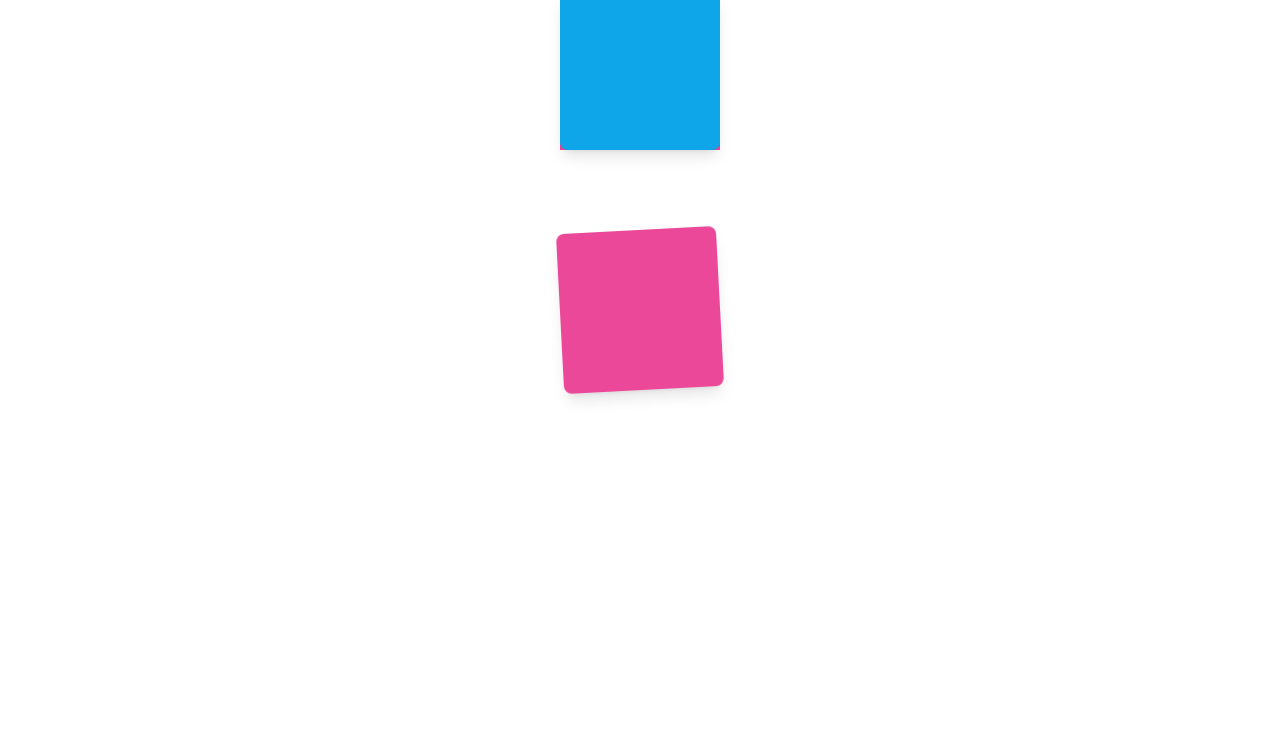
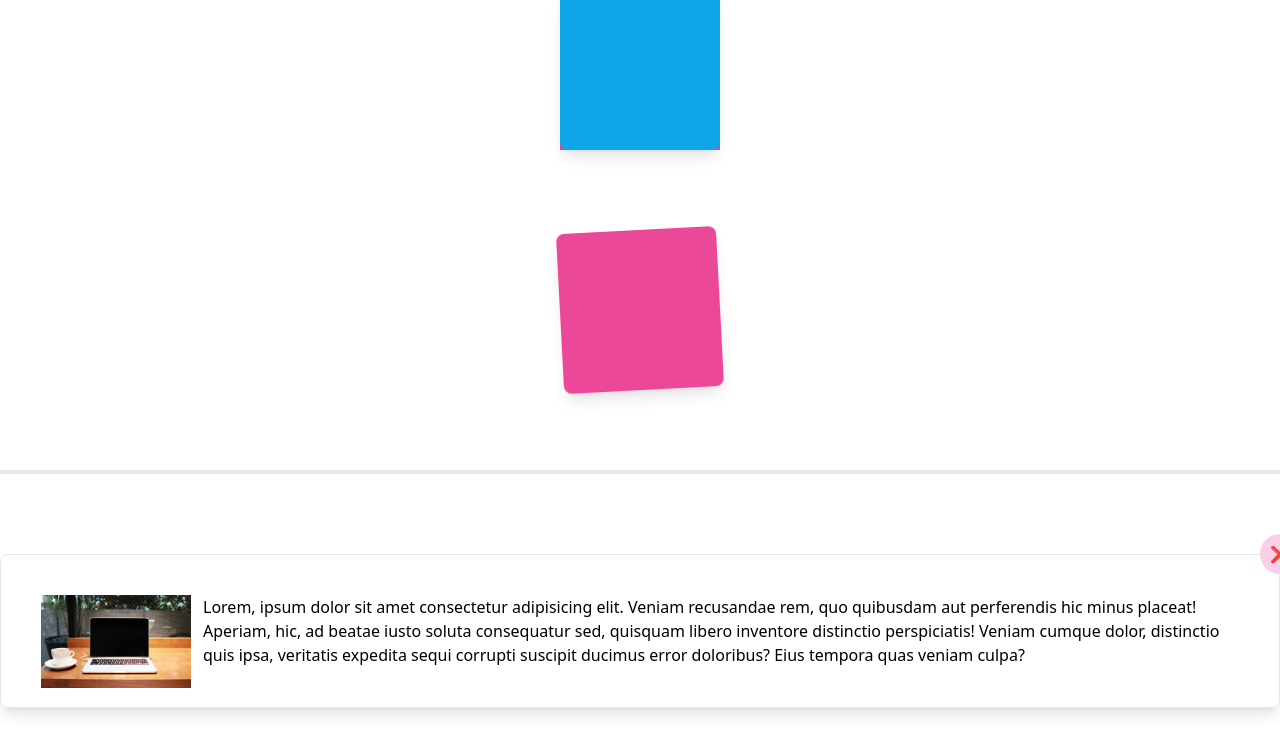
Before and after one commit to MalfinK/belajar-tailwind, a plain HTML site: page index.html in a window 1280 px wide. Shown: the part 3944-4698 px from the top of the page. Drawn offline with nearby package versions, Linux system fonts and the light colour scheme.

Commit message:
commit dulu

```diff
--- a/index.html
+++ b/index.html
@@ -129,6 +129,18 @@
 
     <div class="w-40 h-40 bg-pink-500 mx-auto rounded-lg shadow-lg mt-20 animate-goyang"></div>
 
+    <hr class="my-20 border-t-4">
+
+    <div class="container mx-auto relative">
+      <div class="border rounded-lg shadow-lg p-10">
+        <div class="w-10 h-10 bg-pink-200 rounded-full flex absolute -top-5 -right-5 cursor-pointer"><span class="text m-auto">❌️</span></div>
+        <img src="img/laptop.jpg" alt="Laptop" width="150" class="float-left mr-3">
+        <p>
+          Lorem, ipsum dolor sit amet consectetur adipisicing elit. Veniam recusandae rem, quo quibusdam aut perferendis hic minus placeat! Aperiam, hic, ad beatae iusto soluta consequatur sed, quisquam libero inventore distinctio perspiciatis! Veniam cumque dolor, distinctio quis ipsa, veritatis expedita sequi corrupti suscipit ducimus error doloribus? Eius tempora quas veniam culpa?
+        </p>
+      </div>
+    </div>
+
     <div class="mb-96"></div>
     <!--
       Note :
```
